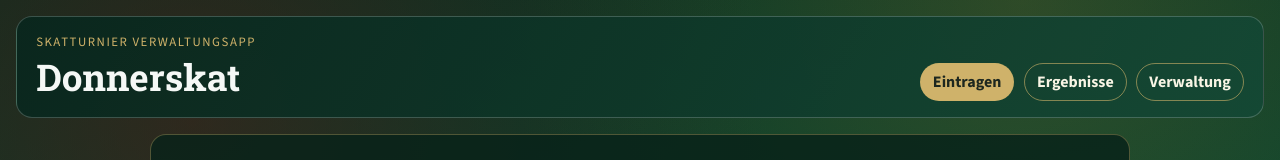
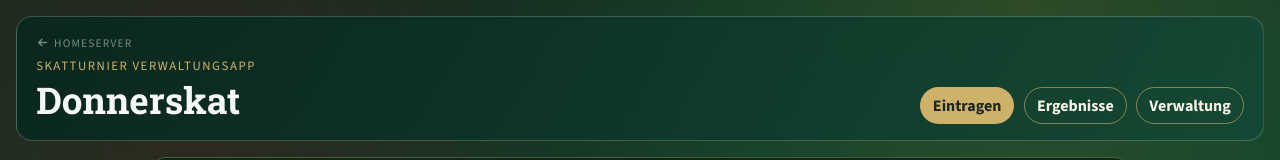
Before and after one commit to tscholz26/homeserver-stack, a Vue app in the folder donnerskat/: page /eintragung in a window 1280 px wide. Shown: the top 160 px of the page. Built offline with nearby package versions, Linux system fonts and the light colour scheme; no server answers.

Commit message:
Link back to the homeserver start page from Donnerskat

```diff
--- a/donnerskat/src/App.vue
+++ b/donnerskat/src/App.vue
@@ -2,6 +2,23 @@
   <div class="shell">
     <header class="top">
       <div>
+        <!-- Unaufdringlicher Rückweg zur Startseite des Homeservers -->
+        <a class="home" href="/">
+          <svg
+            viewBox="0 0 24 24"
+            width="13"
+            height="13"
+            fill="none"
+            stroke="currentColor"
+            stroke-width="2.4"
+            stroke-linecap="round"
+            stroke-linejoin="round"
+            aria-hidden="true"
+          >
+            <path d="M19 12H6M11 6l-6 6 6 6" />
+          </svg>
+          Homeserver
+        </a>
         <p class="brand-sub">Skatturnier Verwaltungsapp</p>
         <h1>Donnerskat</h1>
       </div>
@@ -50,6 +67,24 @@
   border-radius: 1rem;
   padding: 1rem 1.2rem;
   background: linear-gradient(120deg, rgba(8, 38, 29, 0.9), rgba(20, 72, 53, 0.9));
+}
+
+.home {
+  display: inline-flex;
+  align-items: center;
+  gap: 0.3rem;
+  margin-bottom: 0.4rem;
+  font-size: 0.72rem;
+  letter-spacing: 0.1em;
+  text-transform: uppercase;
+  color: rgba(255, 255, 255, 0.45);
+  text-decoration: none;
+  transition: color 0.2s ease;
+}
+
+.home:hover,
+.home:focus-visible {
+  color: #cfb26a;
 }
 
 .brand-sub {
```
